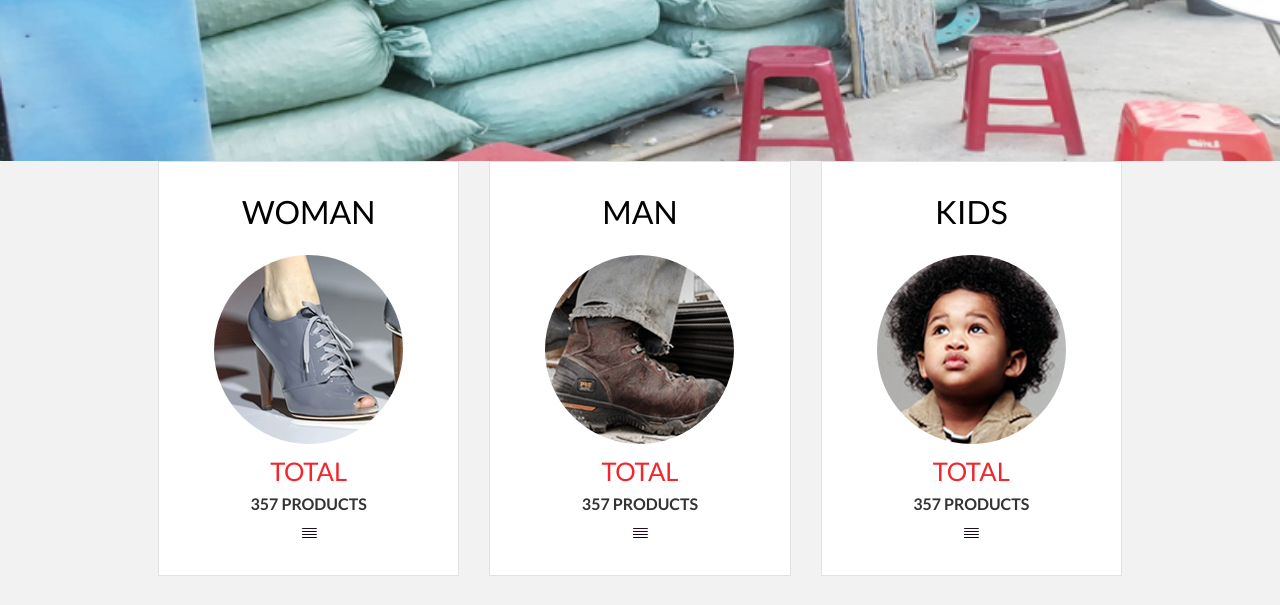
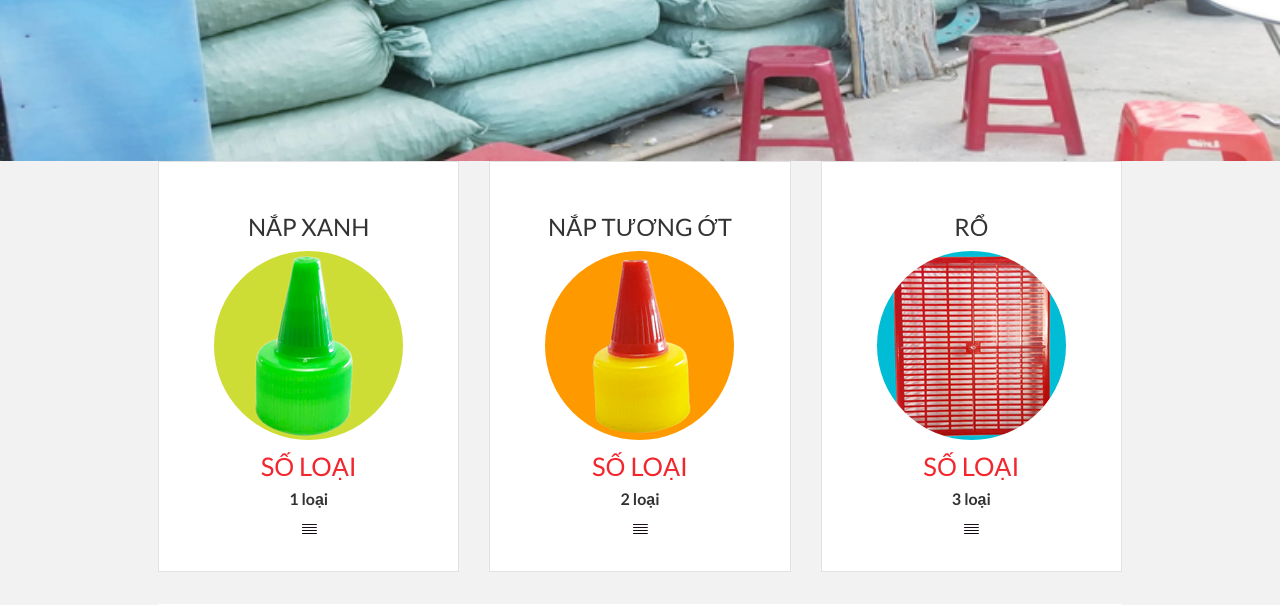
Before and after one commit to lamhuynhb779/cosokimthanh, a PHP site: page / in a window 1280 px wide. Shown: the part 668-1273 px from the top of the page. Run offline with PHP 8.4, Linux system fonts and the light colour scheme.

Commit message:
update catalogies

```diff
--- a/blocks/catalogies.php
+++ b/blocks/catalogies.php
@@ -1,33 +1,34 @@
 <div class="top-row">
 	<div class="col-xs-4">
 		<div class="top-row-col1 text-center">
-			<h2>WOMAN</h2>
-			<img class="r-img text-center" src="images/img-w.jpg" title="name" />
+			<h3>NẮP XANH</h3>
+			<img class="r-img text-center" src="images/cata-napxanh.png" title="name" />
 			<span><img src="images/obj1.png" title="name" /></span>
-			<h4>TOTAL</h4>
-			<label>357 PRODUCTS</label>
+			<h4>SỐ LOẠI</h4>
+			<label>1 loại</label>
 			<a class="r-list-w" href="single-page.php"><img src="images/list-icon.png" title="list" /></a>
 		</div>
 	</div>
 	<div class="col-xs-4">
 		<div class="top-row-col1 text-center">
-			<h2>MAN</h2>
-			<img class="r-img text-center" src="images/man-r-img.jpg" title="name" />
-			<span><img src="images/obj2.png" title="name" /></span>
-			<h4>TOTAL</h4>
-			<label>357 PRODUCTS</label>
+			<h3>NẮP TƯƠNG ỚT</h3>
+			<img class="r-img text-center" src="images/cata-napvangdep.png" title="name" />
+			<span><img src="images/obj1.png" title="name" /></span>
+			<h4>SỐ LOẠI</h4>
+			<label>2 loại</label>
 			<a class="r-list-w" href="single-page.php"><img src="images/list-icon.png" title="list" /></a>
 		</div>
 	</div>
 	<div class="col-xs-4">
 		<div class="top-row-col1 text-center">
-			<h2>KIDS</h2>
-			<img class="r-img text-center" src="images/kid-r-img.jpg" title="name" />
-			<span><img src="images/obj3.png" title="name" /></span>
-			<h4>TOTAL</h4>
-			<label>357 PRODUCTS</label>
+			<h3>RỔ</h3>
+			<img class="r-img text-center" src="images/cata-ro.png" title="name" />
+			<span><img src="images/obj1.png" title="name" /></span>
+			<h4>SỐ LOẠI</h4>
+			<label>3 loại</label>
 			<a class="r-list-w" href="single-page.php"><img src="images/list-icon.png" title="list" /></a>
 		</div>
 	</div>
-	<vdi class="clearfix"> </div>
+	<vdi class="clearfix">
 </div>
+</div>
```
Also changed, not shown: images/cata-napvangdep.png (added), images/cata-napxanh.png (added), images/cata-ro.png (added).
